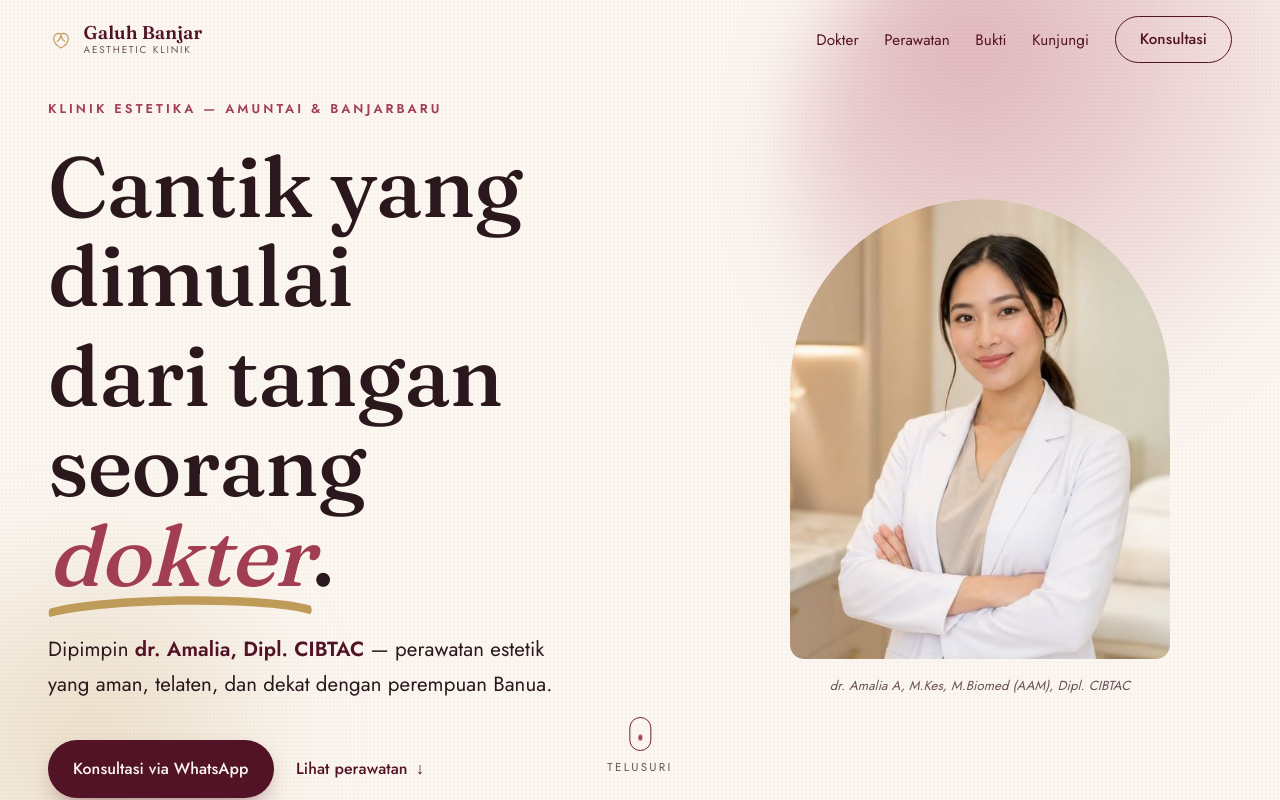
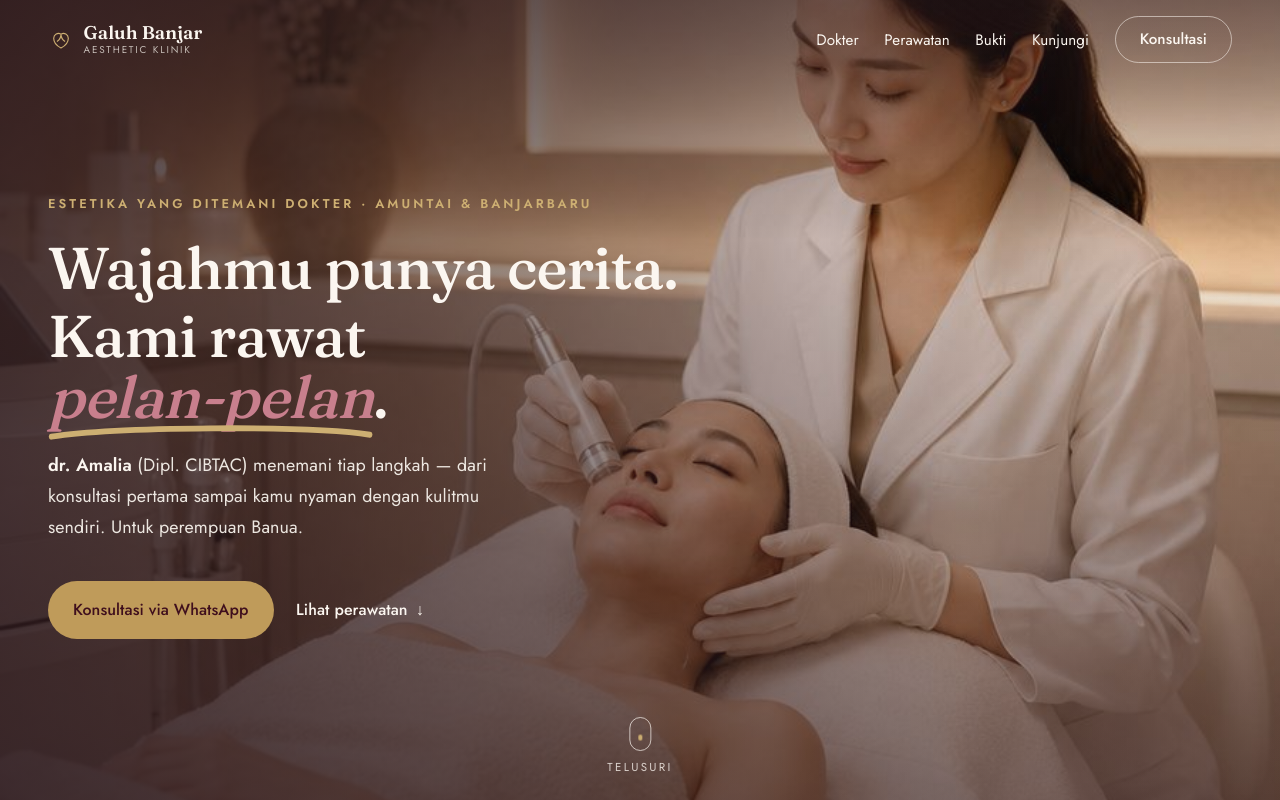
Before and after one commit to fajnara/galuh-banjar-site, a Next.js app: page / in a window 1280 px wide. Shown: the top 800 px of the page. Built offline with nearby package versions, Linux system fonts and the light colour scheme.

Commit message:
update hero section

```diff
--- a/app/globals.css
+++ b/app/globals.css
@@ -1104,3 +1104,144 @@
     }
   }
 }
+
+@layer components {
+  /* ===== HERO — foto layar penuh + teks menimpa ===== */
+  .hero--full {
+    min-height: 100svh;
+    align-items: center;
+    color: var(--cream-50);
+    padding-top: 7rem;
+    padding-bottom: 5rem;
+  }
+  .hero__bg {
+    position: absolute;
+    inset: 0;
+    z-index: 0;
+    overflow: hidden;
+    background: linear-gradient(150deg, var(--maroon-700), var(--maroon-900));
+  }
+  .hero__img {
+    position: absolute;
+    inset: 0;
+    width: 100%;
+    height: 100%;
+    object-fit: cover;
+    object-position: center;
+  }
+  /* dark on the left (for text) + top/bottom (header + scroll cue) */
+  .hero__scrim {
+    position: absolute;
+    inset: 0;
+    background: linear-gradient(
+        95deg,
+        rgba(42, 24, 29, 0.82) 0%,
+        rgba(42, 24, 29, 0.45) 42%,
+        rgba(42, 24, 29, 0.05) 75%
+      ),
+      linear-gradient(
+        180deg,
+        rgba(42, 24, 29, 0.5) 0%,
+        rgba(42, 24, 29, 0) 30%,
+        rgba(42, 24, 29, 0.55) 100%
+      );
+  }
+
+  .hero__inner {
+    position: relative;
+    z-index: 2;
+    max-width: min(40rem, 94%);
+  }
+  .hero--full .hero__title {
+    color: var(--cream-50);
+    font-size: clamp(2.2rem, 4.6vw, 4rem);
+    letter-spacing: -0.015em;
+    line-height: 1.04;
+    margin: 0.4rem 0 1.4rem;
+  }
+  .hero--full .hero__lede {
+    font-size: clamp(1rem, 1.4vw, 1.18rem);
+  }
+  .hero--full .accent {
+    color: var(--rose-300);
+  }
+  .hero--full .accent__line {
+    color: var(--gold-400);
+  }
+  .hero--full .hero__lede {
+    color: rgba(251, 246, 240, 0.92);
+    max-width: 42ch;
+  }
+  .hero--full .hero__lede strong {
+    color: var(--cream-50);
+  }
+  .hero--full .btn--text {
+    color: var(--cream-50);
+  }
+  .hero--full .btn--text:hover {
+    color: var(--gold-400);
+  }
+  .hero--full .hero__scroll {
+    color: rgba(251, 246, 240, 0.8);
+  }
+  .hero--full .hero__scroll-dot {
+    border-color: rgba(251, 246, 240, 0.7);
+  }
+  .hero--full .hero__scroll-dot::after {
+    background: var(--gold-400);
+  }
+
+  /* header: light while sitting over the hero photo, dark once stuck */
+  .site-header:not(.is-stuck) .brand,
+  .site-header:not(.is-stuck) .nav__list > li > a:not(.btn) {
+    color: var(--cream-50);
+  }
+  .site-header:not(.is-stuck) .brand__text small {
+    color: rgba(251, 246, 240, 0.72);
+  }
+  .site-header:not(.is-stuck) .brand__mark {
+    color: var(--gold-400);
+  }
+  .site-header:not(.is-stuck) .nav__bars,
+  .site-header:not(.is-stuck) .nav__bars::before,
+  .site-header:not(.is-stuck) .nav__bars::after {
+    background: var(--cream-50);
+  }
+  .site-header:not(.is-stuck) .nav__list a:not(.btn)::after {
+    background: var(--gold-400);
+  }
+  .site-header:not(.is-stuck) .nav__cta {
+    color: var(--cream-50);
+    border-color: rgba(251, 246, 240, 0.55);
+  }
+  .site-header:not(.is-stuck) .nav__cta:hover {
+    background: var(--cream-50);
+    color: var(--maroon-900);
+  }
+  /* mobile dropdown panel is cream — keep its links dark even over the hero */
+  .site-header .nav__list.is-open > li > a:not(.btn) {
+    color: var(--maroon-800);
+  }
+  .site-header .nav__list.is-open .nav__cta {
+    color: var(--maroon-800);
+    border-color: var(--maroon-800);
+  }
+
+  @media (max-width: 680px) {
+    .hero--full {
+      padding-top: 6rem;
+      padding-bottom: 4rem;
+    }
+    .hero__inner {
+      max-width: 100%;
+    }
+    .hero__scrim {
+      background: linear-gradient(
+        180deg,
+        rgba(42, 24, 29, 0.55) 0%,
+        rgba(42, 24, 29, 0.2) 35%,
+        rgba(42, 24, 29, 0.75) 100%
+      );
+    }
+  }
+}
--- a/components/About.js
+++ b/components/About.js
@@ -18,12 +18,12 @@ export default function About() {
             Sosok di balik klinik
           </p>
           <h2 className="section__title" id="about-title" data-reveal>
-            Bukan sekadar klinik — ada dokter yang benar-benar mendampingi.
+            Di sini kamu tidak diserahkan ke alat. Kamu ditemani dr. Amalia
+            langsung.
           </h2>
           <p data-reveal>
-            Galuh Banjar lahir dari satu keyakinan dr. Amalia: perawatan estetik
-            yang baik bukan soal hasil instan, melainkan tentang memahami kulit
-            setiap pasien dan merawatnya dengan telaten.
+            Buat dr. Amalia, kulit yang bagus bukan soal hasil kilat. Ia kenalan
+            dulu dengan kulitmu — baru menyarankan, bukan buru-buru menyuntik.
           </p>
           <p data-reveal>
             Ia menyebut dirinya seorang <em>FaceDesigner</em> — karena tiap
--- a/components/Hero.js
+++ b/components/Hero.js
@@ -2,26 +2,29 @@ const WA = "https://wa.me/628115111315";
 
 export default function Hero() {
   return (
-    <section className="hero" id="beranda" aria-labelledby="hero-title">
+    <section
+      className="hero hero--full"
+      id="beranda"
+      aria-labelledby="hero-title"
+    >
       <div className="hero__bg" aria-hidden="true">
-        <span className="hero__bloom hero__bloom--1"></span>
-        <span className="hero__bloom hero__bloom--2"></span>
-        <span className="hero__grain"></span>
+        <img className="hero__img" src="/hero.jpg" alt="" fetchPriority="high" />
+        <span className="hero__scrim"></span>
       </div>
 
-      <div className="container hero__grid">
-        <div className="hero__copy">
-          <p className="eyebrow" data-reveal>
-            Klinik Estetika — Amuntai &amp; Banjarbaru
+      <div className="container">
+        <div className="hero__inner">
+          <p className="eyebrow eyebrow--light" data-reveal>
+            Estetika yang ditemani dokter · Amuntai &amp; Banjarbaru
           </p>
           <h1 className="hero__title" id="hero-title">
             <span className="line" data-line>
-              Cantik yang dimulai
+              Wajahmu punya cerita.
             </span>
             <span className="line" data-line>
-              dari tangan seorang{" "}
+              Kami rawat{" "}
               <span className="accent">
-                dokter
+                pelan-pelan
                 <svg
                   className="accent__line"
                   viewBox="0 0 200 12"
@@ -41,39 +44,18 @@ export default function Hero() {
             </span>
           </h1>
           <p className="hero__lede" data-reveal>
-            Dipimpin <strong>dr.&nbsp;Amalia, Dipl.&nbsp;CIBTAC</strong> —
-            perawatan estetik yang aman, telaten, dan dekat dengan perempuan
-            Banua.
+            <strong>dr.&nbsp;Amalia</strong> (Dipl.&nbsp;CIBTAC) menemani tiap
+            langkah — dari konsultasi pertama sampai kamu nyaman dengan kulitmu
+            sendiri. Untuk perempuan Banua.
           </p>
           <div className="hero__actions" data-reveal>
-            <a
-              className="btn btn--solid"
-              href={WA}
-              target="_blank"
-              rel="noopener"
-            >
+            <a className="btn btn--gold" href={WA} target="_blank" rel="noopener">
               Konsultasi via WhatsApp
             </a>
             <a className="btn btn--text" href="#perawatan">
               Lihat perawatan <span aria-hidden="true">↓</span>
             </a>
           </div>
-        </div>
-
-        <div className="hero__media" data-parallax>
-          <figure className="portrait portrait--arch">
-            <div className="ph ph--portrait has-photo">
-              <img
-                className="ph__photo"
-                src="/dr-amalia.jpg"
-                alt="Potret dr. Amalia"
-                fetchPriority="high"
-              />
-            </div>
-            <figcaption className="portrait__cap">
-              dr. Amalia A, M.Kes, M.Biomed (AAM), Dipl. CIBTAC
-            </figcaption>
-          </figure>
         </div>
       </div>
 
```
Also changed, not shown: public/hero.jpg (added).
